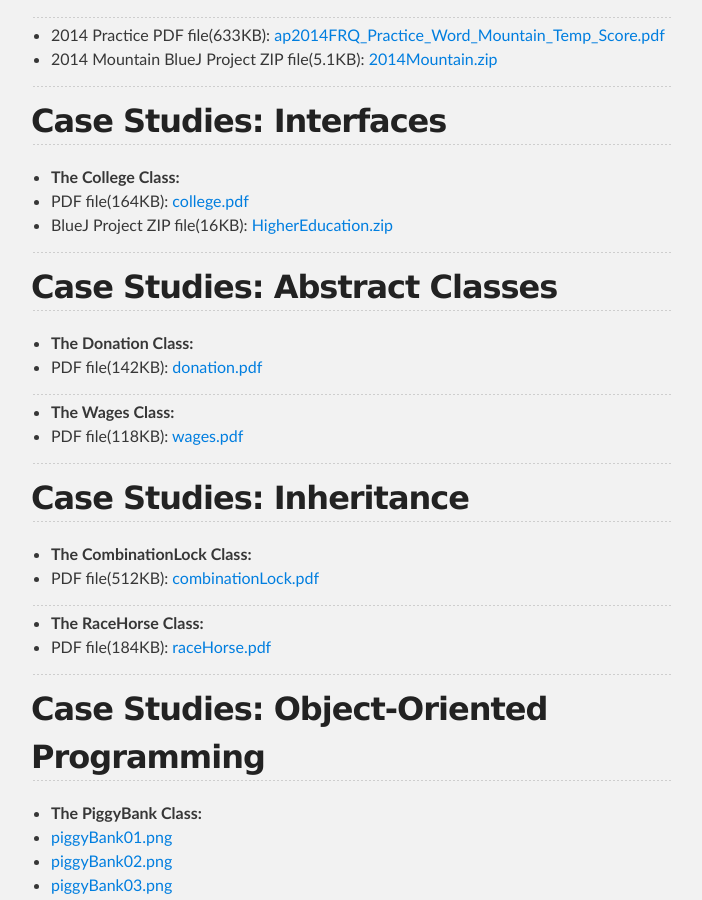
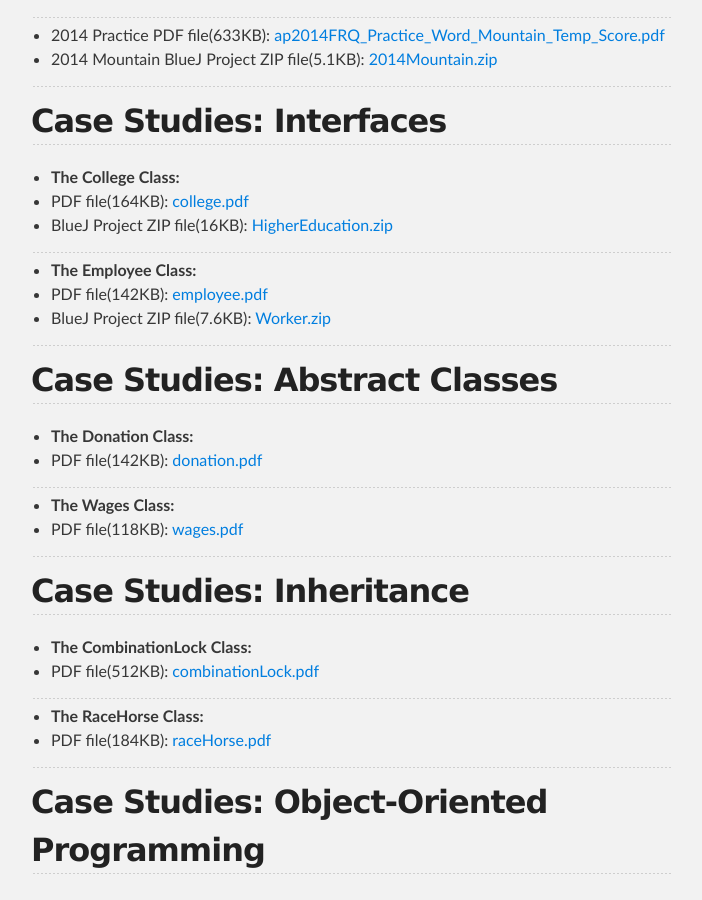
Before and after one commit to ynot1609/apcompsci3, a Jekyll site: the page built from frqs/index.md, in a window 1280 px wide and 900 px high, scrolled down 735 px. Shown: the whole window, without its empty margins (289-991 px from the left). Built offline with Jekyll 4.4.1, drawn with Linux system fonts in a browser that asks for light colours.

Commit message:
added employee

```diff
--- a/frqs/index.md
+++ b/frqs/index.md
@@ -42,6 +42,12 @@ title: Free Response Questions
 + **The College Class:**
 + PDF file(164KB): [college.pdf](/apcompsci3/assets/college.pdf)
 + BlueJ Project ZIP file(16KB): [HigherEducation.zip](/apcompsci3/assets/HigherEducation.zip)
+
+---
+
++ **The Employee Class:**
++ PDF file(142KB): [employee.pdf](/apcompsci3/assets/employee.pdf)
++ BlueJ Project ZIP file(7.6KB): [Worker.zip](/apcompsci3/assets/Worker.zip)
 
 ---
 
```
Also changed, not shown: 2 other files.
